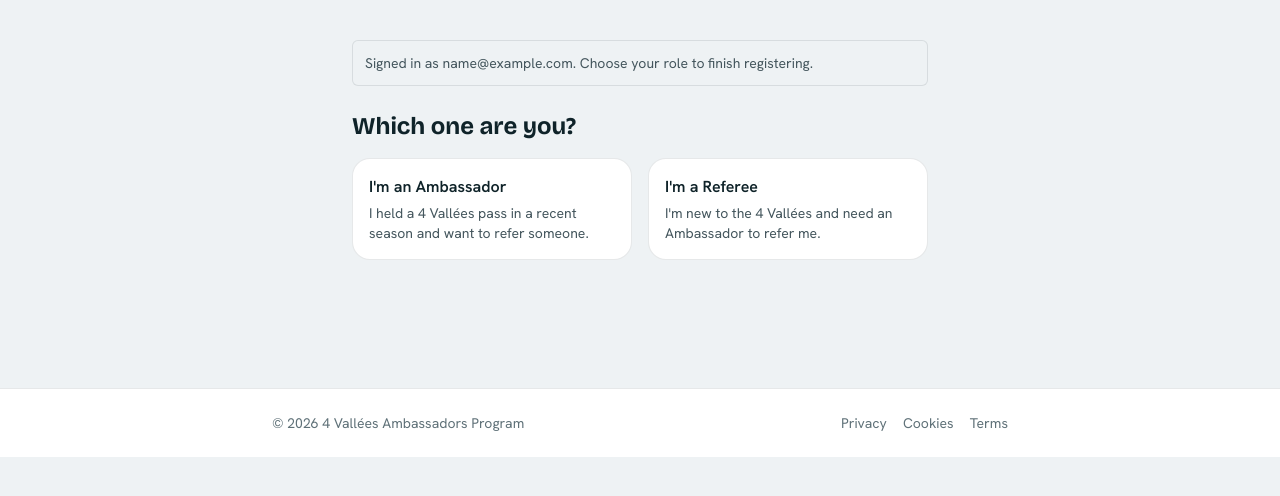
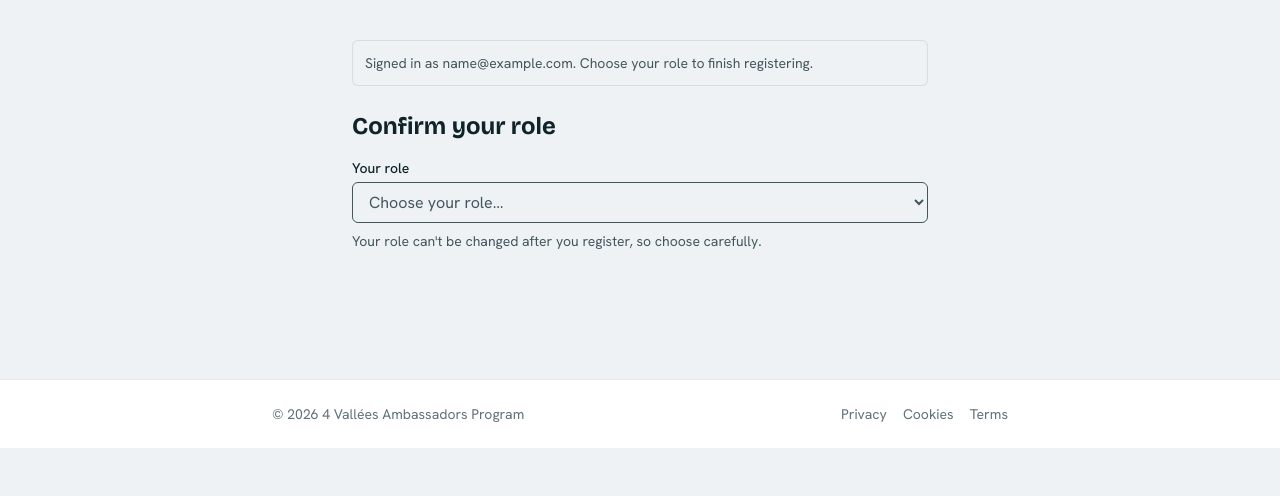
Before and after one commit to hugorodgerbrown/ambassadeurs, a Django app: page /register/details/ in a window 1280 px wide. Shown: the part 55-551 px from the top of the page. Run offline with Django 5.2, Linux system fonts and the light colour scheme; the visitor is signed in with stand-in values (Sample User, id 1); style sheets or scripts are compiled from the project's sources.

Commit message:
VERB-12: replace two-button role chooser with pre-selected dropdown
Swaps the two equal-weight role buttons on /register/details/ for a
<select> that pre-selects from the session hint or the bound_role on
POST error. Adds a static permanence note under the select.

Adds a role reaffirmation block at the top of the register_details_form
fragment that restates the chosen role and reiterates that it cannot be
changed after registration.

Softens the page heading from "Which one are you?" to "Confirm your
role" to suit the new dropdown affordance.

Co-Authored-By: Claude Opus 4.8 <noreply@anthropic.com>

```diff
--- a/templates/public/register_details.html
+++ b/templates/public/register_details.html
@@ -11,35 +11,46 @@
             {% endblocktranslate %}
         </div>
 
-        <h1 class="mb-4 text-2xl font-bold text-ink">{% translate "Which one are you?" %}</h1>
+        <h1 class="mb-4 text-2xl font-bold text-ink">{% translate "Confirm your role" %}</h1>
 
-        {# Role chooser — selecting a role HTMX-loads its details form below. #}
-        <div class="mb-6 grid gap-4 sm:grid-cols-2">
-            <button
-                type="button"
-                hx-get="{% url 'public:register_details_form' %}?role=ambassador"
+        {# Role selector — changing the select HTMX-loads the role-specific details form below. #}
+        <div class="mb-2">
+            <label for="id_role" class="block text-sm font-medium text-ink">
+                {% translate "Your role" %}
+            </label>
+            <select
+                id="id_role"
+                name="role"
+                hx-get="{% url 'public:register_details_form' %}"
+                hx-trigger="change"
                 hx-target="#details-form"
                 hx-swap="innerHTML"
-                class="rounded-card border border-line bg-surface p-4 text-left transition hover:border-accent"
+                class="mt-1 block w-full rounded-md border border-border bg-card px-3 py-2 text-text-1 focus:border-accent focus:outline-none focus:ring-1 focus:ring-accent"
             >
-                <span class="block font-semibold text-ink">{% translate "I'm an Ambassador" %}</span>
-                <span class="mt-1 block text-sm text-body">
-                    {% translate "I held a 4 Vallées pass in a recent season and want to refer someone." %}
-                </span>
-            </button>
-            <button
-                type="button"
-                hx-get="{% url 'public:register_details_form' %}?role=referee"
-                hx-target="#details-form"
-                hx-swap="innerHTML"
-                class="rounded-card border border-line bg-surface p-4 text-left transition hover:border-accent"
-            >
-                <span class="block font-semibold text-ink">{% translate "I'm a Referee" %}</span>
-                <span class="mt-1 block text-sm text-body">
-                    {% translate "I'm new to the 4 Vallées and need an Ambassador to refer me." %}
-                </span>
-            </button>
+                <option value="" {% if not bound_role and not role_hint %}selected{% endif %}>
+                    {% translate "Choose your role…" %}
+                </option>
+                <option
+                    value="ambassador"
+                    {% if bound_role == "ambassador" or role_hint == "ambassador" and not bound_role %}
+                        selected
+                    {% endif %}
+                >
+                    {% translate "Ambassador" %}
+                </option>
+                <option
+                    value="referee"
+                    {% if bound_role == "referee" or role_hint == "referee" and not bound_role %}
+                        selected
+                    {% endif %}
+                >
+                    {% translate "Referee" %}
+                </option>
+            </select>
         </div>
+        <p class="mb-6 text-sm text-body">
+            {% translate "Your role can't be changed after you register, so choose carefully." %}
+        </p>
 
         <div id="details-form">
             {% if bound_form %}
```
Also changed, not shown: templates/public/partials/register_details_form.html (+15 -0 lines).
